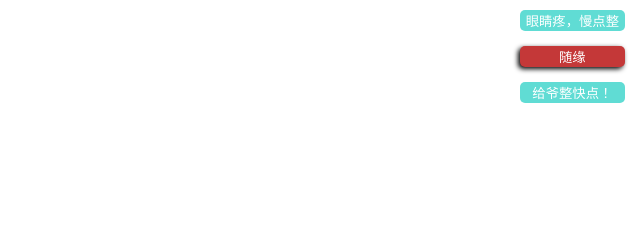
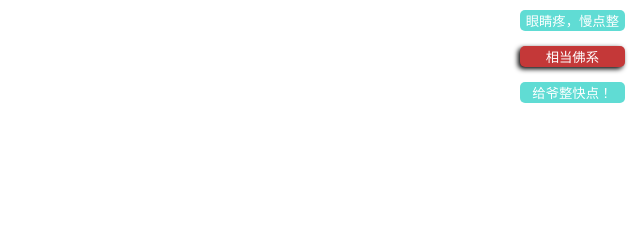
Before and after one commit to MongieLee/pukachu-animation, a plain HTML site: page index.html in a window 1280 px wide. Shown: the top 240 px of the page, 640-1280 px from the left. Drawn offline with Linux system fonts and the light colour scheme.

Commit message:
改了按钮文本

```diff
--- a/index.html
+++ b/index.html
@@ -17,7 +17,7 @@
         <pre id="code" class="code"></pre>
         <div class="btDiv">
             <button data-speed='slow'>眼睛疼，慢点整</button>
-            <button data-speed='default' class="active">随缘</buttonclass="active">
+            <button data-speed='default' class="active">相当佛系</buttonclass="active">
             <button data-speed='fast'>给爷整快点！</button>
         </div>
     </div>
```
